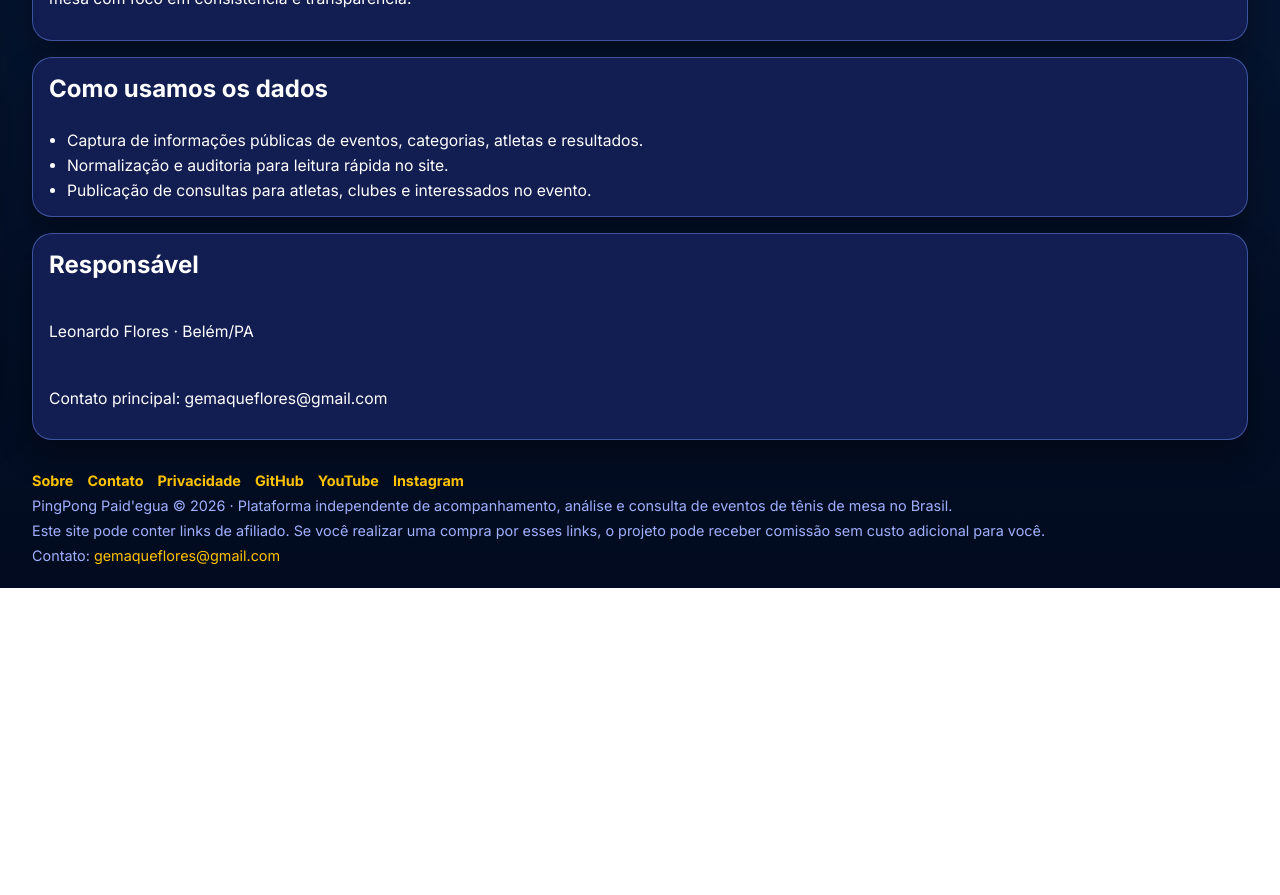
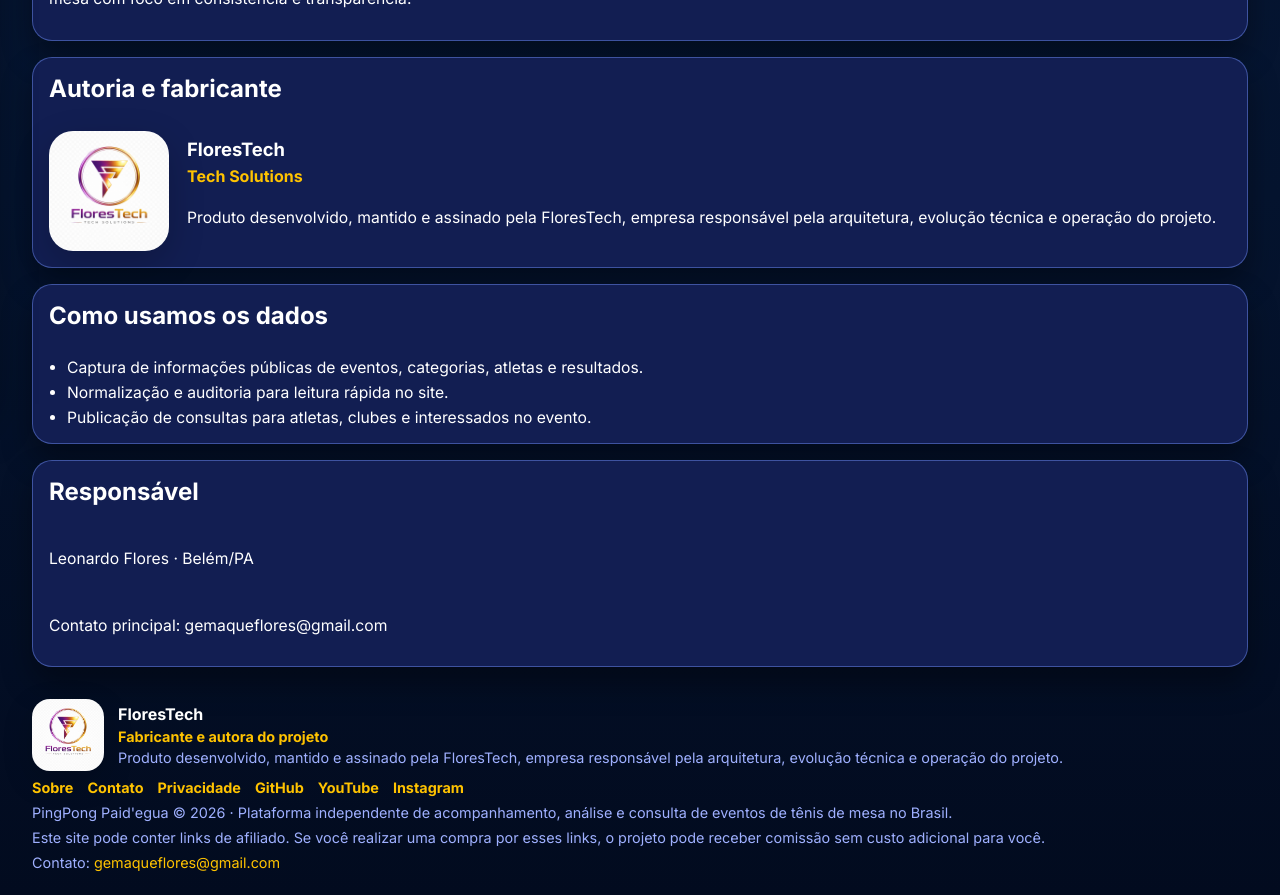
Before and after one commit to gemaqueflores/pingpongpaidegua, a Next.js app in the folder apps/web/: page /sobre in a window 1280 px wide. Shown: the part 400-1295 px from the top of the page. Before the commit the page ends 988 px from the top, so only its background shows below. Built offline with nearby package versions, Linux system fonts and the light colour scheme; no server answers.

Commit message:
feat(web): add FloresTech institutional branding

```diff
--- a/apps/web/app/contato/page.tsx
+++ b/apps/web/app/contato/page.tsx
@@ -15,7 +15,7 @@ export default function ContatoPage() {
   return (
     <UserShell>
       <main className="container grid user-page">
-        <PageHeader title="Contato" subtitle="Canais públicos do projeto" compact />
+        <PageHeader title="Contato" subtitle="Canais públicos do projeto e da fabricante" compact />
 
         <Card className="grid" variant="event">
           <h2>Fale conosco</h2>
@@ -24,6 +24,9 @@ export default function ContatoPage() {
           </p>
           <p className="arena-muted">
             Responsável: {siteContent.responsibleName} {"\u00b7"} {siteContent.cityState}
+          </p>
+          <p className="arena-muted">
+            Empresa autora: {siteContent.brand.name} {"\u00b7"} {siteContent.brand.tagline}
           </p>
         </Card>
 
--- a/apps/web/app/globals.css
+++ b/apps/web/app/globals.css
@@ -2775,6 +2775,71 @@ a {
   text-align: left;
 }
 
+.public-site-footer-brand {
+  display: flex;
+  align-items: center;
+  gap: 14px;
+}
+
+.public-site-footer-brand-logo {
+  width: 72px;
+  height: 72px;
+  object-fit: contain;
+  border-radius: 18px;
+  background: rgba(255, 255, 255, 0.03);
+  box-shadow: 0 10px 30px rgba(0, 0, 0, 0.18);
+}
+
+.public-site-footer-brand-copy {
+  display: grid;
+  gap: 4px;
+}
+
+.public-site-footer-brand-copy strong {
+  color: var(--text-main);
+  font-size: 1rem;
+}
+
+.public-site-footer-brand-copy span {
+  color: var(--accent-gold);
+  font-size: 0.9rem;
+  font-weight: 600;
+}
+
+.public-site-footer-brand-copy p {
+  margin: 0;
+}
+
+.institutional-brand-card {
+  display: flex;
+  align-items: center;
+  gap: 18px;
+}
+
+.institutional-brand-card-logo {
+  width: 120px;
+  height: 120px;
+  object-fit: contain;
+  border-radius: 24px;
+  background: rgba(255, 255, 255, 0.03);
+  box-shadow: 0 12px 36px rgba(0, 0, 0, 0.2);
+}
+
+.institutional-brand-card-copy {
+  display: grid;
+  gap: 6px;
+}
+
+.institutional-brand-card-copy strong {
+  color: var(--text-main);
+  font-size: 1.15rem;
+}
+
+.institutional-brand-card-copy span {
+  color: var(--accent-gold);
+  font-weight: 600;
+}
+
 .public-site-footer p {
   margin: 0;
   color: var(--text-muted);
@@ -2793,6 +2858,12 @@ a {
 
 @media (max-width: 640px) {
   .public-site-footer {
+    text-align: center;
+  }
+
+  .public-site-footer-brand,
+  .institutional-brand-card {
+    flex-direction: column;
     text-align: center;
   }
 
--- a/apps/web/app/layout.tsx
+++ b/apps/web/app/layout.tsx
@@ -18,10 +18,13 @@ export const viewport: Viewport = {
 export const metadata = {
   metadataBase: new URL(SITE_URL),
   ...buildMetadata({
-    title: `${siteContent.projectName} | T?nis de Mesa`,
+    title: `${siteContent.projectName} | Tênis de Mesa`,
     description: siteContent.shortDescription,
     path: "/",
   }),
+  authors: [{ name: `${siteContent.brand.name} / ${siteContent.responsibleName}` }],
+  creator: siteContent.brand.name,
+  applicationName: siteContent.projectName,
 };
 
 export default function RootLayout({ children }: { children: ReactNode }) {
--- a/apps/web/app/page.tsx
+++ b/apps/web/app/page.tsx
@@ -383,6 +383,10 @@ export default function HomePage() {
             <Badge tone="default">Projeto independente</Badge>
           </div>
           <p className="arena-muted">{siteContent.shortDescription}</p>
+          <p className="arena-muted">
+            Fabricado e assinado por <strong>{siteContent.brand.name}</strong>, empresa autora da
+            plataforma e responsável pela evolução técnica do produto.
+          </p>
           <div className="institutional-grid">
             <article className="athlete-list-card compact-summary-card">
               <h3>Como funciona</h3>
--- a/apps/web/app/sobre/page.tsx
+++ b/apps/web/app/sobre/page.tsx
@@ -1,3 +1,4 @@
+import Image from "next/image";
 import { UserShell } from "../../components/user/UserShell";
 import { PublicFooter } from "../../components/user/PublicFooter";
 import { Card } from "../../components/ui/Card";
@@ -15,20 +16,34 @@ export default function SobrePage() {
   return (
     <UserShell>
       <main className="container grid user-page">
-        <PageHeader
-          title={siteContent.projectName}
-          subtitle={siteContent.heroStatement}
-          compact
-        />
+        <PageHeader title={siteContent.projectName} subtitle={siteContent.heroStatement} compact />
 
         <Card className="grid" variant="event">
           <h2>Proposta</h2>
           <p className="arena-muted">{siteContent.shortDescription}</p>
           <p className="arena-muted">
             O projeto foi criado para oferecer leitura pública, acompanhamento de eventos,
-            consulta de atletas, eficiência de clubes e análise de resultados de tênis de mesa
-            com foco em consistência e transparência.
+            consulta de atletas, eficiência de clubes e análise de resultados de tênis de mesa com
+            foco em consistência e transparência.
           </p>
+        </Card>
+
+        <Card className="grid" variant="event">
+          <h2>Autoria e fabricante</h2>
+          <div className="institutional-brand-card">
+            <Image
+              src={siteContent.brand.logoPath}
+              alt={`${siteContent.brand.name} logo`}
+              width={120}
+              height={120}
+              className="institutional-brand-card-logo"
+            />
+            <div className="institutional-brand-card-copy">
+              <strong>{siteContent.brand.name}</strong>
+              <span>{siteContent.brand.tagline}</span>
+              <p className="arena-muted">{siteContent.brand.statement}</p>
+            </div>
+          </div>
         </Card>
 
         <Card className="grid" variant="event">
--- a/apps/web/components/user/PublicFooter.tsx
+++ b/apps/web/components/user/PublicFooter.tsx
@@ -1,8 +1,23 @@
+import Image from "next/image";
 import { siteContent } from "../../lib/siteContent";
 
 export function PublicFooter() {
   return (
     <footer className="arena-footer public-site-footer">
+      <div className="public-site-footer-brand">
+        <Image
+          src={siteContent.brand.logoPath}
+          alt={`${siteContent.brand.name} logo`}
+          width={72}
+          height={72}
+          className="public-site-footer-brand-logo"
+        />
+        <div className="public-site-footer-brand-copy">
+          <strong>{siteContent.brand.name}</strong>
+          <span>{siteContent.brand.role}</span>
+          <p>{siteContent.brand.statement}</p>
+        </div>
+      </div>
       <div className="public-site-footer-links">
         <a href="/sobre">Sobre</a>
         <a href="/contato">Contato</a>
--- a/apps/web/lib/siteContent.ts
+++ b/apps/web/lib/siteContent.ts
@@ -2,13 +2,21 @@ export const siteContent = {
   projectName: "PingPong Paid'egua",
   contactEmail: "gemaqueflores@gmail.com",
   responsibleName: "Leonardo Flores",
-  cityState: "Bel\u00e9m/PA",
+  cityState: "Belém/PA",
   shortDescription:
-    "Plataforma independente de acompanhamento, an\u00e1lise e consulta de eventos de t\u00eanis de mesa no Brasil.",
+    "Plataforma independente de acompanhamento, análise e consulta de eventos de tênis de mesa no Brasil.",
   heroStatement:
-    "Acompanhamento de eventos, atletas, clubes e resultados de t\u00eanis de mesa com foco em integridade e an\u00e1lise esportiva.",
+    "Acompanhamento de eventos, atletas, clubes e resultados de tênis de mesa com foco em integridade e análise esportiva.",
   amazonAffiliateDisclosure:
-    "Este site pode conter links de afiliado. Se voc\u00ea realizar uma compra por esses links, o projeto pode receber comiss\u00e3o sem custo adicional para voc\u00ea.",
+    "Este site pode conter links de afiliado. Se você realizar uma compra por esses links, o projeto pode receber comissão sem custo adicional para você.",
+  brand: {
+    name: "FloresTech",
+    tagline: "Tech Solutions",
+    role: "Fabricante e autora do projeto",
+    statement:
+      "Produto desenvolvido, mantido e assinado pela FloresTech, empresa responsável pela arquitetura, evolução técnica e operação do projeto.",
+    logoPath: "/branding/florestech.png",
+  },
   socialLinks: {
     instagram: "https://www.instagram.com/gemaqueflores/",
     youtube: "https://www.youtube.com/@mushindosha",
@@ -20,7 +28,7 @@ export const siteContent = {
 export function buildWaitlistMailto(email?: string): string {
   const subject = encodeURIComponent("Lista de espera - PingPong Paid'egua");
   const lines = [
-    "Ol\u00e1,",
+    "Olá,",
     "",
     "Quero receber novidades do PingPong Paid'egua.",
     email ? `Meu e-mail: ${email}` : "",
```
Also changed, not shown: apps/web/app/privacidade/page.tsx (+6 -5 lines), apps/web/public/branding/florestech.png (added).
